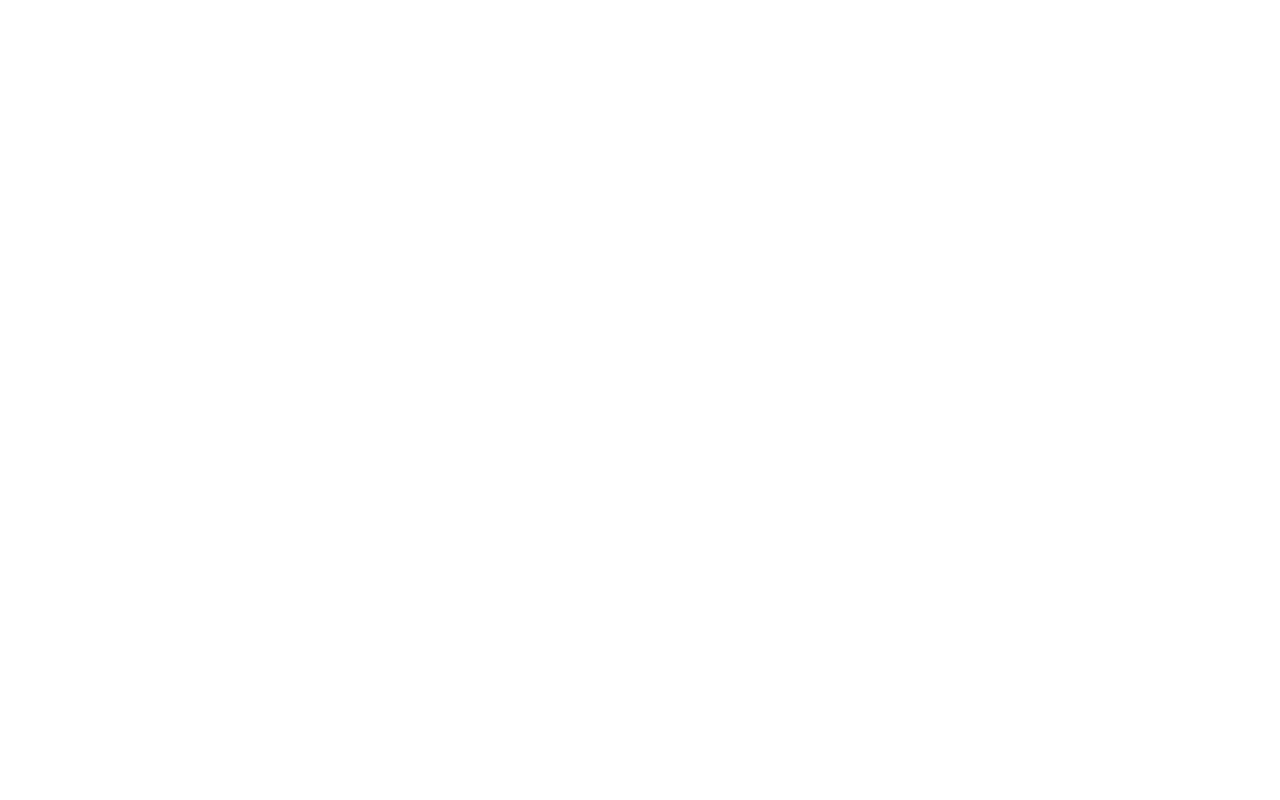
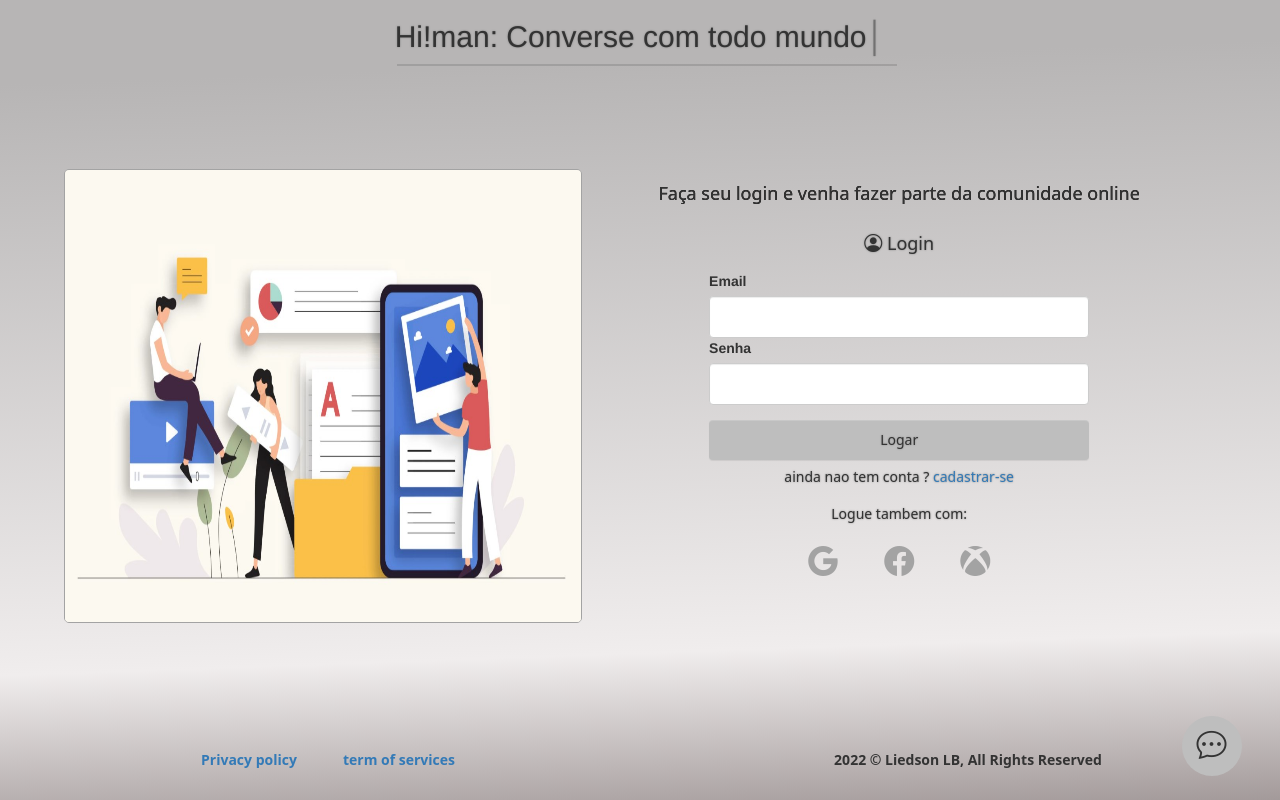
Before and after one commit to LiedsonLB/Himan-ChatOnline, a plain HTML site: page index.html in a window 1280 px wide. Drawn offline with nearby package versions, Linux system fonts and the light colour scheme.

Commit message:
pagina de login adicionada

```diff
--- a/index.html
+++ b/index.html
@@ -1,12 +1,67 @@
 <!DOCTYPE html>
 <html lang="en">
 <head>
+    <meta name="theme-color" content="#bebebe">
+    <link rel="icon" href="./img/competencias.png">
+    <link rel="stylesheet" href="style.css">
     <meta charset="UTF-8">
     <meta http-equiv="X-UA-Compatible" content="IE=edge">
     <meta name="viewport" content="width=device-width, initial-scale=1.0">
+    <link rel="stylesheet" href="https://cdn.jsdelivr.net/npm/bootstrap-icons@1.9.1/font/bootstrap-icons.css">
+    <link rel="stylesheet" href="http://maxcdn.bootstrapcdn.com/bootstrap/3.2.0/css/bootstrap.min.css">
+    <link rel="stylesheet" href="http://maxcdn.bootstrapcdn.com/bootstrap/3.2.0/css/bootstrap-theme.min.css">
+    <link rel="stylesheet" href="//maxcdn.bootstrapcdn.com/font-awesome/4.2.0/css/font-awesome.min.css">
     <title>Himan - Faça seu login</title>
+    <script src="./script.js" defer></script>
 </head>
 <body>
-
+    <div id="feedback">
+        <a href="./himan.html" target="_parent"><i class="bi bi-chat-dots"></i></a>
+    </div>
+    <div id="background-login">
+    </div>
+    <main>
+        <div id="title"><h2 id="title-name">Hi!man: Converse com todo mundo</h2></div>
+        <div id="apresention">
+            <div id="container-img">
+                <img src="./img/img-login.jpg" alt="">
+            </div>
+            <div id="container-login">
+                <p id="title-login">Faça seu login e venha fazer parte da comunidade online</p>
+                <div id="form">
+                    <span id="line"></span>
+                    <h4><i class="bi bi-person-circle"></i> Login</h4>
+                    <form>
+                    <div id="dados">
+                        <div class="container-user">
+                            <label for="user">Email</label>
+                            <input class="form-control shadow none" type="email" id="email" placeholder=" " name="email">
+                        </div>
+                        <div class="container-user">
+                            <label for="user">Senha</label>
+                            <input class="form-control shadow none" type="password" id="user" placeholder=" " name="password">
+                        </div>
+                        <input id="logbtn" class="btn btn-primary" type="submit" name="submit" value="Logar">
+                    </div></form>
+                    <p>ainda nao tem conta ? <a href="#" id="cadaster-a">cadastrar-se</a></p>
+                <p>Logue tambem com:</p>
+                <div id="sociais-logs">
+                    <a href="#" class="sociaisLogs"><i class="bi bi-google"></i></a>
+                    <a href="#" class="sociaisLogs"><i class="bi bi-facebook"></i></a>
+                    <a href="#" class="sociaisLogs"><i class="bi bi-xbox"></i></a>
+                </div>
+            </div>
+            </div>
+        </div>
+    </main>
+    <footer>
+        <div id="container-terms">
+            <a href="">Privacy policy</a>
+            <a href="">term of services</a>
+        </div>
+        <div id="direct">
+            2022 © Liedson LB, All Rights Reserved
+        </div>
+    </footer>
 </body>
 </html>
--- a/script.js
+++ b/script.js
@@ -0,0 +1,11 @@
+const titulo = document.getElementById('title-name');
+
+function typeWriter(elemento) {
+    const textoArray = elemento.innerHTML.split('');
+    elemento.innerHTML='';
+    textoArray.forEach((letra, i) => {
+        setTimeout(()=>elemento.innerHTML += letra, 120 * i);
+    });
+}
+
+typeWriter(titulo);
--- /dev/null
+++ b/style.css
@@ -0,0 +1,282 @@
+:root {
+    --color-dark: #333333;
+    --color-light-gray: #bebebe;
+    --color-white: #f0eded;
+    --color-gray: #a3a3a3;
+}
+body, html {
+    width: 100vw;
+    height: 100%;
+    overflow-x: hidden;
+}
+* {
+    margin: 0;
+    padding: 0;
+}
+#feedback {
+    position: fixed;
+    z-index: 1;
+    bottom: 3%;
+    right: 3%;
+    width: 60px;
+    height: 60px;
+    display: flex;
+    align-items: center;
+    justify-content: center;
+    font-size: 30px;
+    color: #fff;
+    border-radius: 30px;
+    background: var(--color-light-gray);
+}
+#feedback a{
+    color: var(--color-dark);
+}
+main {
+    height: 90%;
+    display: grid !important;
+    grid-template-rows: 10% 90%;
+    width: 100%;
+}
+#background-login{
+    position: absolute;
+    height: 100%;
+    width: 100%;
+    background: linear-gradient(178deg, #b7b5b5 10% , var(--color-white) 80%, #a39a9a) 10%;
+    z-index: -1;
+}
+#title {
+    display: flex;
+    justify-content: center;
+    border-radius: 5px;
+    width: auto;
+    margin: 0 auto;
+}
+#title-name::after {
+    content: '│';
+    opacity: 1;
+    animation: pisca .7s infinite;
+    font-size: 30px;
+    position: relative;
+}
+@keyframes pisca {
+    0%, 100% {
+        opacity: 1;
+    }
+    50% {
+        opacity: 0;
+    }
+}
+h2{
+    font-family: system-ui;
+    font-weight: 700;
+    text-shadow: 0 0 2px grey;
+    text-align: center;
+    width: 600px;
+}
+h2::before {
+    content: ' ';
+    position: fixed;
+    width: 500px;
+    height: 2px;
+    left: 31%;
+    background-color: var(--color-dark);
+    top: 8%;
+    animation: traco 6s linear;
+}
+@keyframes traco {
+    0% {
+        opacity: 0;
+    }
+    80% {
+        opacity: 0;
+    }
+    100% {
+        opacity: 1;
+    }
+}
+#apresention{
+    display: flex;
+    flex-direction: row;
+    width: 90%;
+    margin: 0 auto;
+    height: 100%;
+}
+#container-img{
+    width: 45%;
+    display: flex;
+    justify-content: center;
+    align-items: center;
+    animation: apresentionPage1 1s linear;
+}
+@keyframes apresentionPage1 {
+    0% {
+        opacity: 0;
+        transform: translateX(-100px);
+    }
+    100% {
+        opacity: 1;
+        transform: translateX(0);
+    }
+}
+#container-img img{
+    width: 100%;
+    height: 70%;
+    border: 1px solid var(--color-gray);
+    border-radius: 5px;
+}
+#container-login{
+    width: 55%;
+    display: flex;
+    flex-direction: column;
+    align-items: center;
+    justify-content: center;
+    animation: apresentionPage2 1s linear;
+}
+@keyframes apresentionPage2 {
+    0% {
+        opacity: 0;
+        transform: translateX(100px);
+    }
+    100% {
+        opacity: 1;
+        transform: translateX(0);
+    }
+}
+#title-login {
+    font-size: 18px;
+    font-size: 18px;
+    font-family: system-ui;
+    font-weight: 500;
+    text-shadow: 0 0 black;
+    text-align: center;
+}
+#form {
+    width: 60%;
+    height: auto;
+    display: flex;
+    flex-direction: column;
+    gap: 7px;
+}
+.form-control {
+    padding: 20px !important;
+}
+#form h4, #form p {
+    text-align: center;
+    font-family: system-ui;
+    font-weight: 500;
+    text-shadow: 0 0 2px grey;
+    text-align: center;
+}
+#logbtn {
+    margin-top: 15px;
+    width: 100%;
+    background: var(--color-light-gray);
+    border: none;
+    color: var(--color-dark);
+    font-family: system-ui;
+    font-weight: 500;
+    text-shadow: 0 0 2px grey;
+    text-align: center;
+    padding: 10px;
+}
+#sociais-logs {
+    height: 70px;
+    width: 60%;
+    margin: 0 auto;
+    font-size: 30px;
+    display: flex;
+    justify-content: space-around;
+}
+#sociais-logs a {
+    color: var(--color-gray);
+}
+#logbtn:hover {
+    background-color: var(--color-dark);
+    color: #fff;
+}
+#sociais-logs a:hover {
+    color: var(--color-dark);
+}
+footer{
+    width: 100%;
+    height: 10%;
+    display: flex !important;
+    flex-direction: row;
+    justify-content: space-around;
+    align-items: center;
+    font-family: system-ui;
+    font-weight: 700;
+    text-align: center;
+    animation: apresentionPage 1s linear;
+}
+#container-terms{
+    width: 300px;
+    display: flex;
+    align-items: center;
+    justify-content: space-around;
+}
+@media screen and (max-width: 750px){
+    #title {
+        width: 100%;
+        font-size: 0.7em !important;
+    }
+    h2 {
+        width: 90%;
+        font-size: 23px !important;
+        margin: 40px 0;
+    }
+    h2::after {
+        display: none;
+    }
+    #title-login {
+        margin: 20px 0;
+        width: 150%;
+    }
+    main {
+        height: auto;
+    }
+    #logbtn {
+        border: none;
+    }
+    #apresention {
+        flex-direction: column-reverse;
+        align-items: center;
+    }
+    #container-img {
+        width: 100%;
+        height: 100%;
+        margin: 20px 0;
+    }
+    #container-img img{
+        width: 90%;
+        height: 90%;
+        margin: 20px 0;
+    }
+    #container-text {
+        width: 100%;
+        height: 100%;
+        display: flex;
+        align-items: center;
+        justify-content: center;
+    }
+    #form {
+        width: 150%;
+        gap: 20px;
+    }
+    footer {
+        flex-direction: column;
+    }
+    #feedback {
+        right: 5%;
+    }
+}
+@keyframes apresentionPage {
+    0% {
+        opacity: 0;
+        transform: translateY(-100px);
+    }
+    100% {
+        opacity: 1;
+        transform: translateY(0);
+    }
+}
```
Also changed, not shown: himan.css (+17 -2 lines), himan.html (+48 -3 lines), himan.js (+12 -10 lines), img/img-login.jpg (added), sytle.css (deleted).
